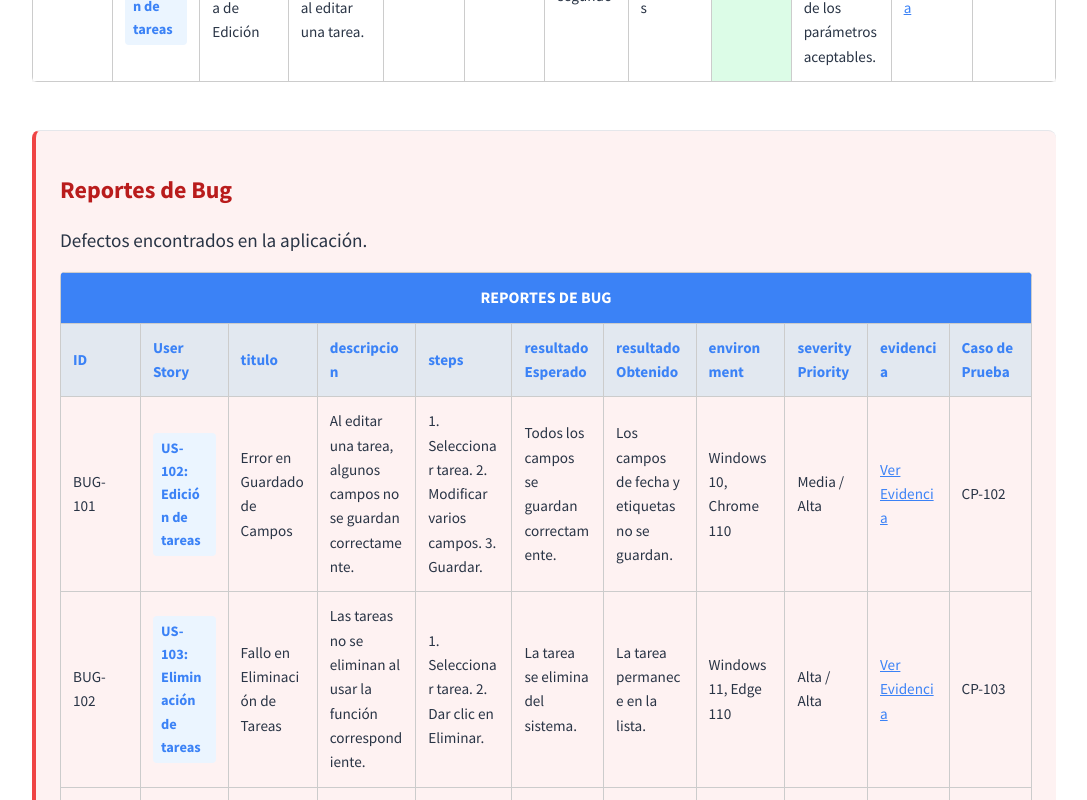
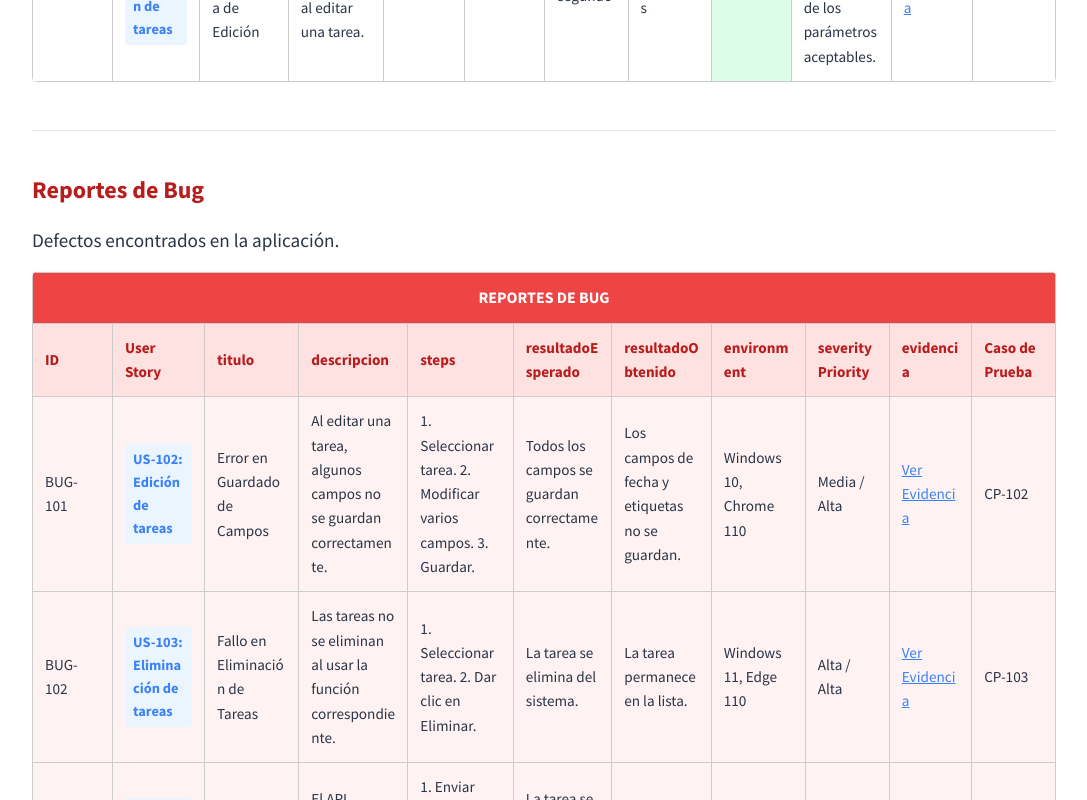
Before and after one commit to adjsvar/portafolio, a React (Vite) app: page /projectdetail/1 in a window 1280 px wide. Shown: the part 3340-4140 px from the top of the page, without its empty margins (96-1183 px from the left). Built offline with nearby package versions, Linux system fonts and the light colour scheme.

Commit message:
cambio en los estilos de bug reports

```diff
--- a/src/components/TestTables.jsx
+++ b/src/components/TestTables.jsx
@@ -31,6 +31,9 @@ function TestTables({ tests, testType, layout, userStories }) {
     : tests[0].tipo
     ? tests[0].tipo.toUpperCase()
     : "TESTS";
+
+  // Determina si es un bug report para cambiar estilos
+  const isBugReport = testType === "Reportes de Bug" || captionText === "REPORTES DE BUG";
 
   // --- Lógica para abrir/cerrar modal ---
   const handleOpenModal = (imgSrc) => {
@@ -126,7 +129,7 @@ function TestTables({ tests, testType, layout, userStories }) {
           </div>
         )}
 
-        <table className="test-table">
+        <table className={`test-table ${isBugReport ? "bug-report-table" : ""}`}>
           <thead>
             <tr className="table-caption-row">
               <th colSpan={orderedKeys.length} className="table-caption-cell">
@@ -184,14 +187,14 @@ function TestTables({ tests, testType, layout, userStories }) {
     ];
 
     return (
-      <div className="testtables-column-container">
+      <div className={`testtables-column-container ${isBugReport ? "bug-report-container" : ""}`}>
         {modalOpen && (
           <div className="evidence-modal" onClick={handleCloseModal}>
             <img src={modalImage} alt="Evidencia" />
           </div>
         )}
 
-        <div className={`testtables-column-nav ${singleItem ? "single-item" : ""}`}>
+        <div className={`testtables-column-nav ${singleItem ? "single-item" : ""} ${isBugReport ? "bug-report-nav" : ""}`}>
           <div className="nav-arrows-container">
             {!singleItem && (
               <>
@@ -210,10 +213,10 @@ function TestTables({ tests, testType, layout, userStories }) {
           </div>
         </div>
 
-        <div className="testtables-column-grid">
+        <div className={`testtables-column-grid ${isBugReport ? "bug-report-grid" : ""}`}>
           {orderedKeys.map((key) => (
             <div key={key} className="testtables-column-row">
-              <div className="grid-label">
+              <div className={`grid-label ${isBugReport ? "bug-grid-label" : ""}`}>
                 {key === "userStoryId" ? "User Story" :
                  key === "reporteBugId" ? "Reporte de Bug" :
                  key === "testCaseId" ? "Caso de Prueba" : key}:
--- a/src/styles/ProjectDetail.css
+++ b/src/styles/ProjectDetail.css
@@ -117,12 +117,10 @@
   padding-top: 1.5rem;
 }
 
-/* Estilo especial para sección de reportes de bug */
+/* Estilo especial para sección de reportes de bug (modificado) */
 .bug-reports-section {
-  background-color: #fef2f2;
-  border-radius: 8px;
-  padding: 1.5rem;
-  border-left: 4px solid #ef4444;
+  /* Quitamos estilos especiales del contenedor para usar los nuevos en la tabla */
+  padding-top: 1.5rem;
 }
 
 .bug-reports-section h3 {
--- a/src/styles/TestTables.css
+++ b/src/styles/TestTables.css
@@ -31,18 +31,19 @@
   text-align: center;
 }
 
-/* Estilos exclusivos para tablas de reporte de bugs */
-#bug-reports .test-table th {
-  background-color: #fee2e2;
-  color: #b91c1c;
+/* Estilos para las tablas de bug reports */
+.bug-report-table th {
+  background-color: #fee2e2 !important;
+  color: #b91c1c !important;
 }
 
-#bug-reports .test-table td {
-  background-color: #fef2f2;
+.bug-report-table .table-caption-cell {
+  background-color: #ef4444 !important;
+  color: white !important;
 }
 
-#bug-reports .test-table .table-caption-cell {
-  background-color: #ef4444;
+.bug-report-table td {
+  background-color: #fef2f2 !important;
 }
 
 .test-table th, .test-table td {
@@ -89,6 +90,11 @@
   overflow: hidden;
 }
 
+/* Para el layout de columna de bug reports */
+.bug-report-container {
+  border: 1px solid #fecaca;
+}
+
 .testtables-column-nav {
   display: flex;
   flex-direction: column;
@@ -105,6 +111,10 @@
   align-items: center;
   width: 100%;
   background-color: #e2e8f0;
+}
+
+.bug-report-nav .nav-arrows-container {
+  background-color: #fee2e2 !important;
 }
 
 .single-item .nav-arrows-container {
@@ -125,6 +135,11 @@
   text-align: center;
 }
 
+.bug-report-nav .nav-title {
+  background-color: #fee2e2 !important;
+  color: #b91c1c !important;
+}
+
 .nav-arrow {
   background-color: #3b82f6;
   border: none;
@@ -141,6 +156,14 @@
   justify-content: center;
   box-sizing: border-box;
   position: relative;
+}
+
+.bug-report-nav .nav-arrow {
+  background-color: #ef4444 !important;
+}
+
+.bug-report-nav .nav-arrow:hover {
+  background-color: #dc2626 !important;
 }
 
 /* Flechas */
@@ -191,6 +214,11 @@
   background-color: #e2e8f0;
   font-weight: bold;
   color: #3b82f6;
+}
+
+.bug-report-grid .bug-grid-label {
+  background-color: #fee2e2 !important;
+  color: #b91c1c !important;
 }
 
 .grid-value {
```
